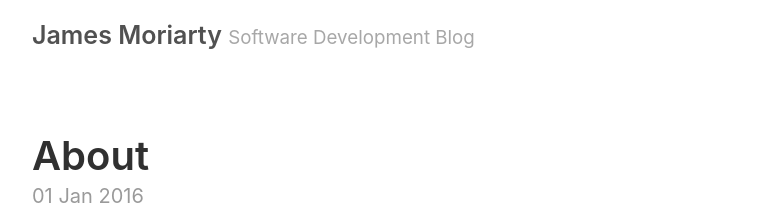
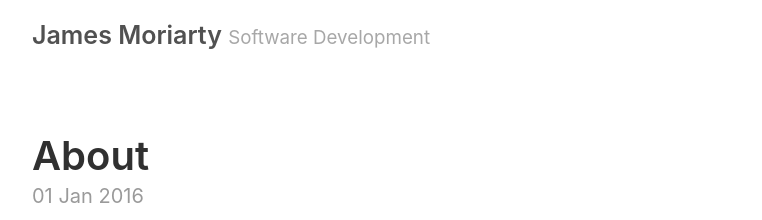
Before and after one commit to jamesmoriarty/jamesmoriarty.github.io, a Jekyll site: the page built from index.html, in a window 1280 px wide. Shown: the top 220 px of the page, without its empty margins (258-1020 px from the left). Built offline with Jekyll 4.4.1, drawn with Linux system fonts in a browser that asks for light colours; the list of posts is cut into pages by our own code.

Commit message:
less is more

```diff
--- a/_config.yml
+++ b/_config.yml
@@ -3,7 +3,7 @@ permalink:           pretty
 
 # Setup
 title:               James Moriarty
-tagline:             Software Development Blog
+tagline:             Software Development
 url:                 http://jamesmoriarty.github.io/
 paginate:            1
 baseurl:             ""
```
